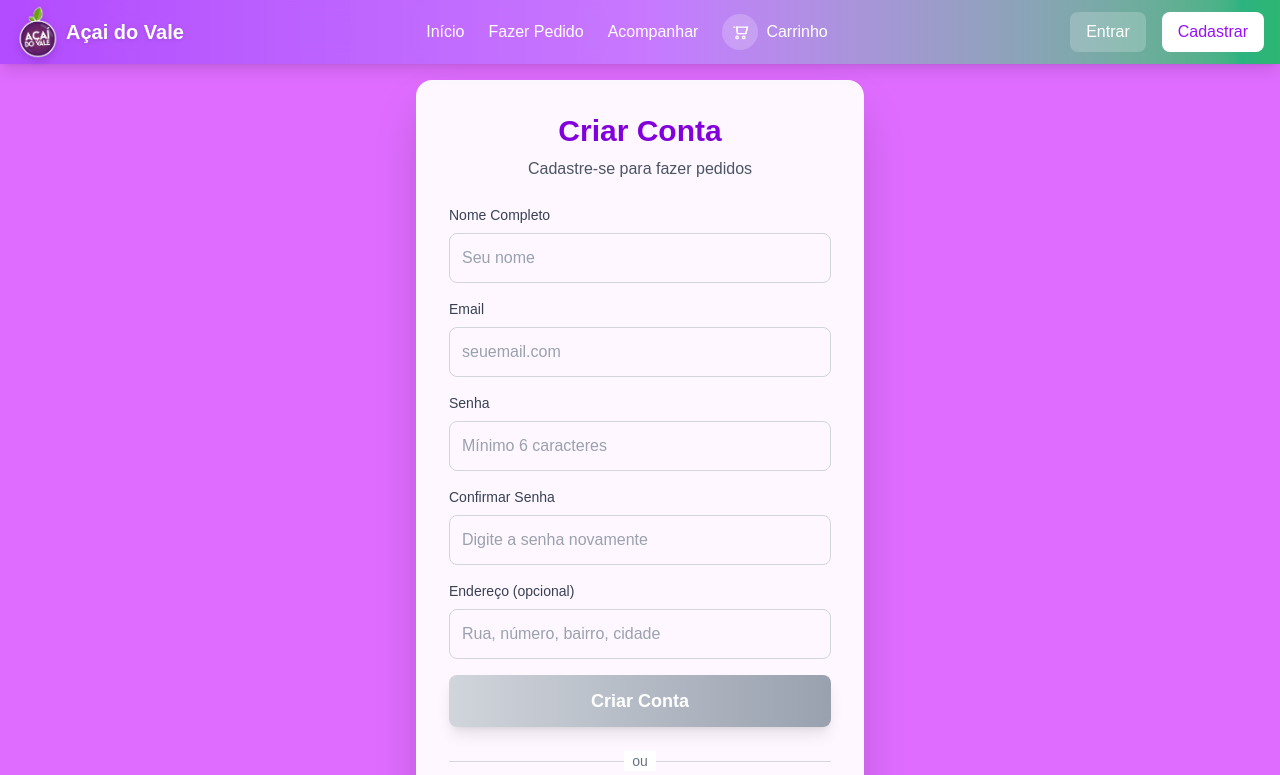
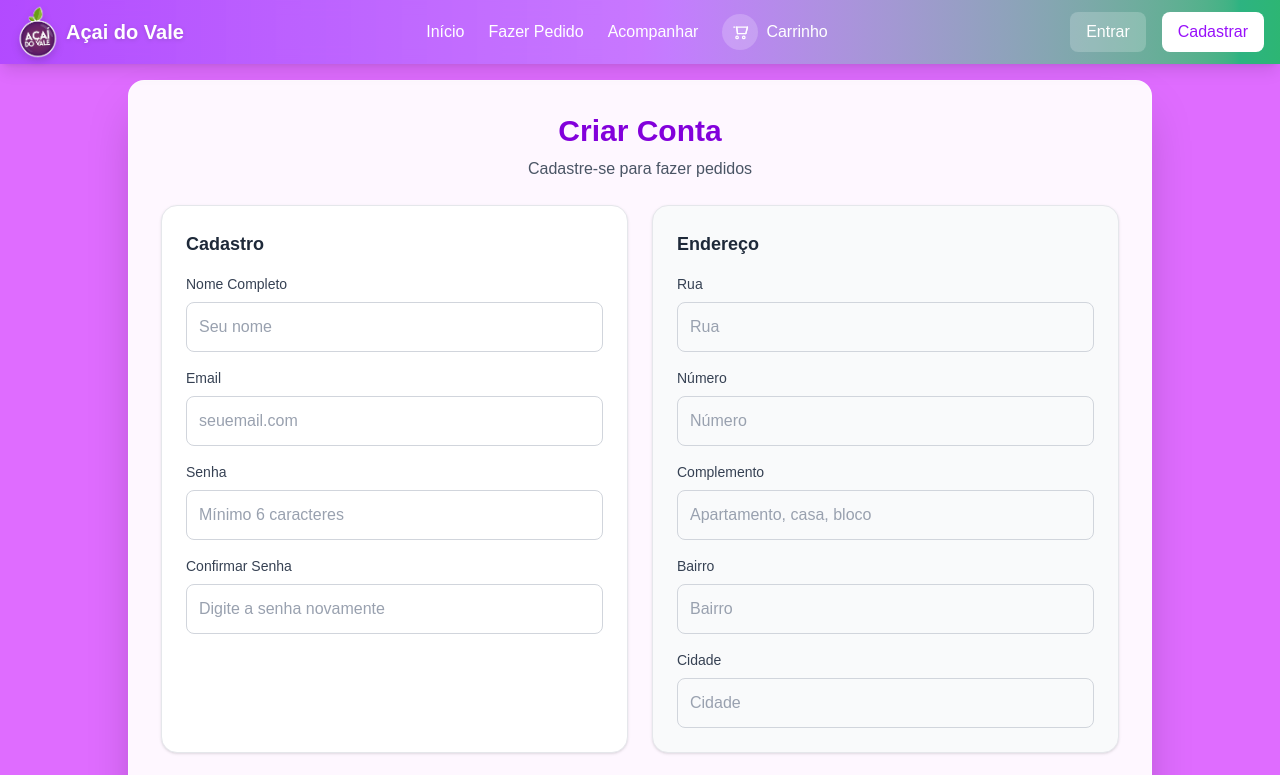
Before and after one commit to GabGC0608/acai_api, a Next.js app in the folder delivery-main/: page /ui/cliente/cadastro in a window 1280 px wide. Shown: the top 775 px of the page. Built offline with nearby package versions, Linux system fonts and the light colour scheme; no server answers.

Commit message:
ajustes cadastro com endereco

```diff
--- a/delivery-main/src/app/ui/cliente/cadastro/page.tsx
+++ b/delivery-main/src/app/ui/cliente/cadastro/page.tsx
@@ -8,7 +8,11 @@ export default function CadastroClientePage() {
   const [nome, setNome] = useState("");
   const [email, setEmail] = useState("");
   const [senha, setSenha] = useState("");
-  const [endereco, setEndereco] = useState(""); // Novo estado para endereço
+  const [rua, setRua] = useState("");
+  const [numero, setNumero] = useState("");
+  const [complemento, setComplemento] = useState("");
+  const [bairro, setBairro] = useState("");
+  const [cidade, setCidade] = useState("");
   const [confirmarSenha, setConfirmarSenha] = useState("");
   const [loading, setLoading] = useState(false);
   const [error, setError] = useState("");
@@ -46,12 +50,26 @@ export default function CadastroClientePage() {
     }
 
     setLoading(true);
+    const enderecoCompleto = [
+      rua.trim() ? rua.trim() : null,
+      numero.trim() ? numero.trim() : null,
+      complemento.trim() ? complemento.trim() : null,
+      bairro.trim() ? bairro.trim() : null,
+      cidade.trim() ? cidade.trim() : null,
+    ]
+      .filter(Boolean)
+      .reduce((acc, part) => {
+        if (!acc) return part;
+        if (part === complemento.trim()) return `${acc} - ${part}`;
+        return `${acc}, ${part}`;
+      }, "");
+
     try {
       // Criar conta
       const response = await fetch('/api/clientes', {
         method: 'POST',
         headers: { 'Content-Type': 'application/json' },
-        body: JSON.stringify({ nome, email, senha, endereco }), // Enviar endereço para a API
+        body: JSON.stringify({ nome, email, senha, endereco: enderecoCompleto || null }), // Enviar endereço formatado para a API
       });
       const data = await response.json();
       if (!response.ok) {
@@ -85,8 +103,8 @@ export default function CadastroClientePage() {
     return (
 
 
-        <div className="min-h-screen flex items-center justify-center p-4 relative z-10">
-          <div className="w-full max-w-md bg-white/95 backdrop-blur-xl rounded-2xl shadow-2xl p-8 border border-white/50 text-center">
+        <div className="min-h-screen flex items-center justify-start p-5 relative z-10">
+          <div className="w-full max-w-2xl bg-white/95 backdrop-blur-xl rounded-2xl shadow-2xl p-8 border border-white/50 text-center mx-auto">
             <div className="text-6xl mb-4">✅</div>
             <h1 className="text-3xl font-bold mb-4 text-green-600">Conta criada com sucesso!</h1>
             <p className="text-gray-600 mb-6">Redirecionando para o login...</p>
@@ -104,8 +122,8 @@ export default function CadastroClientePage() {
       <div className="background-overlay" />
 
       {/* Conteúdo principal */}
-      <div className="min-h-screen flex items-center justify-center p-4 relative z-10">
-        <div className="w-full max-w-md bg-white/95 backdrop-blur-xl rounded-2xl shadow-2xl p-8 border border-white/50">
+      <div className="min-h-screen flex items-center justify-start p-4 relative z-10">
+        <div className="w-full max-w-5xl bg-white/95 backdrop-blur-xl rounded-2xl shadow-2xl p-8 border border-white/50 mx-auto">
           <h1 className="text-3xl font-bold mb-2 text-purple-700 text-center">Criar Conta</h1>
           <p className="text-gray-600 text-center mb-6">Cadastre-se para fazer pedidos</p>
 
@@ -115,7 +133,11 @@ export default function CadastroClientePage() {
             </div>
           )}
 
-          <form onSubmit={handleSubmit} className="space-y-4">
+          <form onSubmit={handleSubmit} className="space-y-6">
+            <div className="grid gap-6 lg:grid-cols-2">
+              <div className="rounded-2xl border border-gray-200 bg-white p-6 shadow-sm">
+                <h2 className="text-lg font-semibold text-gray-800 mb-4">Cadastro</h2>
+                <div className="space-y-4">
                   <div>
                     <label className="block text-sm font-medium text-gray-700 mb-2">Nome Completo</label>
                     <input
@@ -166,16 +188,68 @@ export default function CadastroClientePage() {
                       required
                     />
                   </div>
+                </div>
+              </div>
 
+              <div className="rounded-2xl border border-gray-200 bg-gray-50 p-6 shadow-sm">
+                <h2 className="text-lg font-semibold text-gray-800 mb-4">Endereço</h2>
+                <div className="space-y-4">
                   <div>
-              <label className="block text-sm font-medium text-gray-700 mb-2">Endereço (opcional)</label>
+                    <label className="block text-sm font-medium text-gray-700 mb-2">Rua</label>
                     <input
                       type="text"
                       className="w-full p-3 rounded-lg border border-gray-300 focus:ring-2 focus:ring-purple-500 focus:border-transparent placeholder-gray-400"
-                placeholder="Rua, número, bairro, cidade"
-                value={endereco}
-                onChange={(e) => setEndereco(e.target.value)}
+                      placeholder="Rua"
+                      value={rua}
+                      onChange={(e) => setRua(e.target.value)}
                     />
+                  </div>
+
+                  <div>
+                    <label className="block text-sm font-medium text-gray-700 mb-2">Número</label>
+                    <input
+                      type="text"
+                      className="w-full p-3 rounded-lg border border-gray-300 focus:ring-2 focus:ring-purple-500 focus:border-transparent placeholder-gray-400"
+                      placeholder="Número"
+                      value={numero}
+                      onChange={(e) => setNumero(e.target.value)}
+                    />
+                  </div>
+
+                  <div>
+                    <label className="block text-sm font-medium text-gray-700 mb-2">Complemento</label>
+                    <input
+                      type="text"
+                      className="w-full p-3 rounded-lg border border-gray-300 focus:ring-2 focus:ring-purple-500 focus:border-transparent placeholder-gray-400"
+                      placeholder="Apartamento, casa, bloco"
+                      value={complemento}
+                      onChange={(e) => setComplemento(e.target.value)}
+                    />
+                  </div>
+
+                  <div>
+                    <label className="block text-sm font-medium text-gray-700 mb-2">Bairro</label>
+                    <input
+                      type="text"
+                      className="w-full p-3 rounded-lg border border-gray-300 focus:ring-2 focus:ring-purple-500 focus:border-transparent placeholder-gray-400"
+                      placeholder="Bairro"
+                      value={bairro}
+                      onChange={(e) => setBairro(e.target.value)}
+                    />
+                  </div>
+
+                  <div>
+                    <label className="block text-sm font-medium text-gray-700 mb-2">Cidade</label>
+                    <input
+                      type="text"
+                      className="w-full p-3 rounded-lg border border-gray-300 focus:ring-2 focus:ring-purple-500 focus:border-transparent placeholder-gray-400"
+                      placeholder="Cidade"
+                      value={cidade}
+                      onChange={(e) => setCidade(e.target.value)}
+                    />
+                  </div>
+                </div>
+              </div>
             </div>
 
             <button
```
Lines whose indentation alone changed are shown as unchanged.
